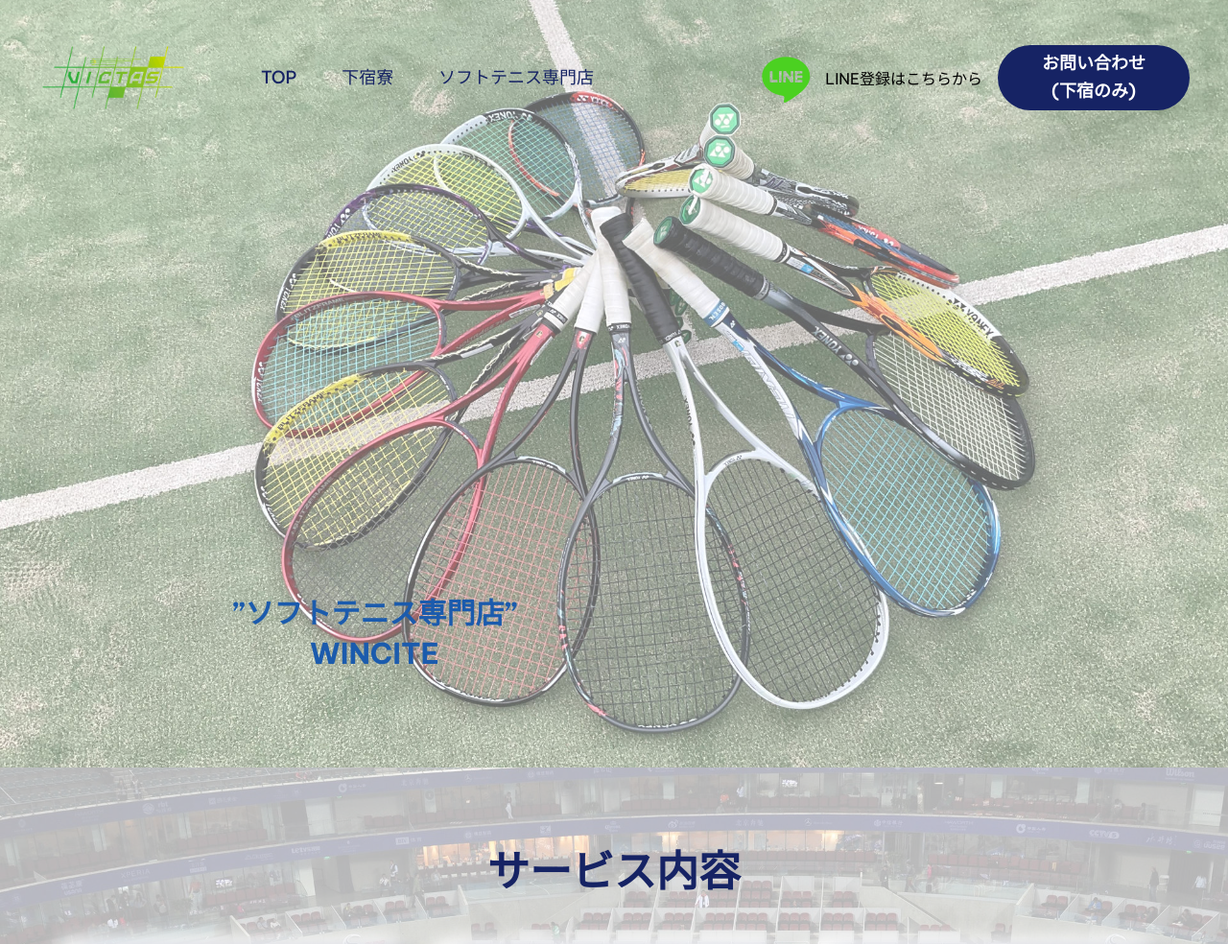
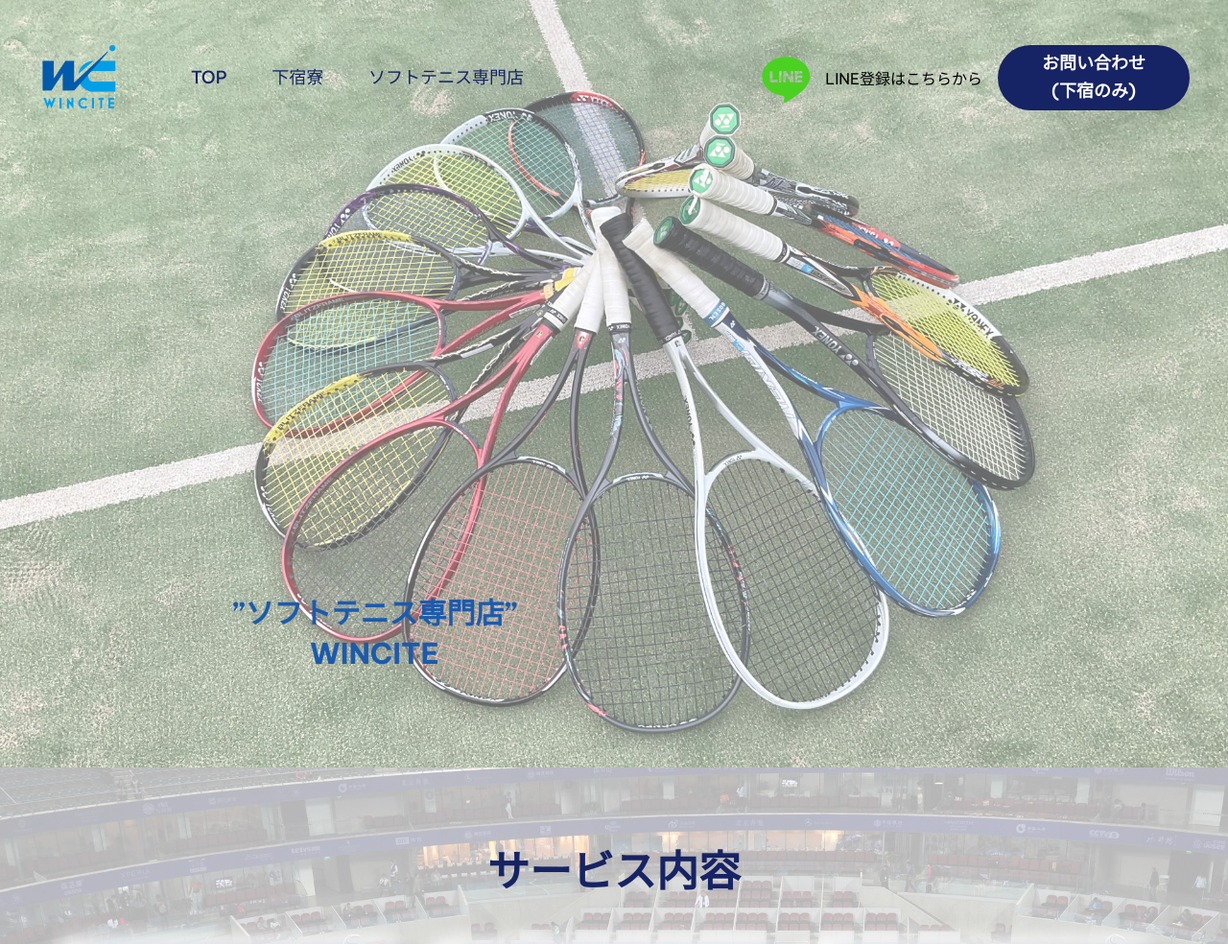
Before and after one commit to lifetime-energy/victas, a plain HTML site: page wincite.html in a window 1280 px wide. Shown: the top 984 px of the page at 96% size. Drawn offline with Linux system fonts and the light colour scheme; files whose address does not match are found by name.

Commit message:
Update wincite.html

```diff
--- a/wincite.html
+++ b/wincite.html
@@ -43,7 +43,7 @@
             <div class="navbar-brand">
                 <span class="navbar-logo">
                     <a href="#">
-                        <img src="assets/images/-199x92.png" alt="" style="height: 4.5rem;">
+                        <img src="assets/images/WINCITE.png" alt="" style="height: 4.5rem;">
                     </a>
                 </span>
 
```
